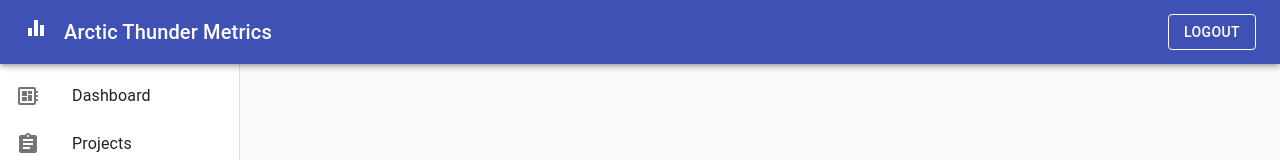
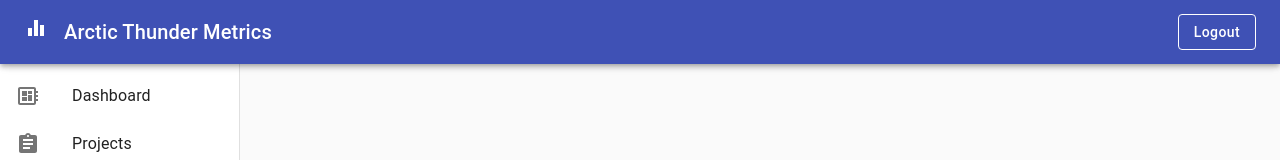
Before and after one commit to Arctic-Thunder/at-metrics-user, a React (Create React App) app: page /#/about in a window 1280 px wide. Shown: the top 160 px of the page. Built offline with nearby package versions, Linux system fonts and the light colour scheme.

Commit message:
Welcome page alignment fixed, and lowercase login button on menu bar

```diff
--- a/src/components/MenuBar.js
+++ b/src/components/MenuBar.js
@@ -22,6 +22,9 @@ const useStyles = makeStyles (theme => ({
   },
   menuButton: {
     marginRight: theme.spacing (2),
+  },
+  login: {
+    textTransform: "none",
   },
   title: {
     flexGrow: 1,
@@ -57,8 +60,8 @@ export const MenuBar = props => {
           to={`/login`}
           component={RouterLink}
         >
-          <Button variant="outlined" color="inherit" onClick={handleLogout}>
-            {' '}{props.isAuthenticated ? 'Logout' : 'Login'}{' '}
+          <Button variant="outlined" color="inherit" onClick={handleLogout} className={classes.login}>
+            {' '}{props.isAuthenticated ? 'Logout' : 'Login or Register'}{' '}
           </Button>
         </Link>
       </Toolbar>
--- a/src/pages/WelcomePage.js
+++ b/src/pages/WelcomePage.js
@@ -23,8 +23,7 @@ const useStyles = makeStyles (theme => ({
     height: 250,
   },
   root: {
-    flexGrow: 1,
-    maxWidth: 752,
+
   },
   demo: {
     backgroundColor: theme.palette.background.paper,
@@ -32,15 +31,14 @@ const useStyles = makeStyles (theme => ({
   title: {
     margin: theme.spacing (4, 0, 2),
   },
-  icon: {
-
-  }
 }));
 
 export function WelcomePage (props) {
+  const isAuthenticated = props.isAuthenticated;
   const classes = useStyles ();
 
   props.changePage (3);
+
 
   return (
     <Grid
@@ -49,7 +47,7 @@ export function WelcomePage (props) {
       direction="column"
       alignItems="center"
       justify="center"
-      style={{minHeight: '100vh'}}
+      style={{minHeight: '100vh', marginLeft: isAuthenticated?0:-120}}
     >
       <Grid item>
         <Card className={classes.card}>
@@ -99,10 +97,20 @@ export function WelcomePage (props) {
   );
 }
 
+
+
+
+const mapStateToProps = state => {
+  const {user} = state;
+  return {
+    isAuthenticated: user.info.token !== undefined,
+  };
+};
+
 const mapDispatchToProps = dispatch => {
   return {
     changePage: index => dispatch (setCurrentPageAction (index)),
   };
 };
 
-export default connect (null, mapDispatchToProps) (WelcomePage);
+export default connect (mapStateToProps, mapDispatchToProps) (WelcomePage);
```
